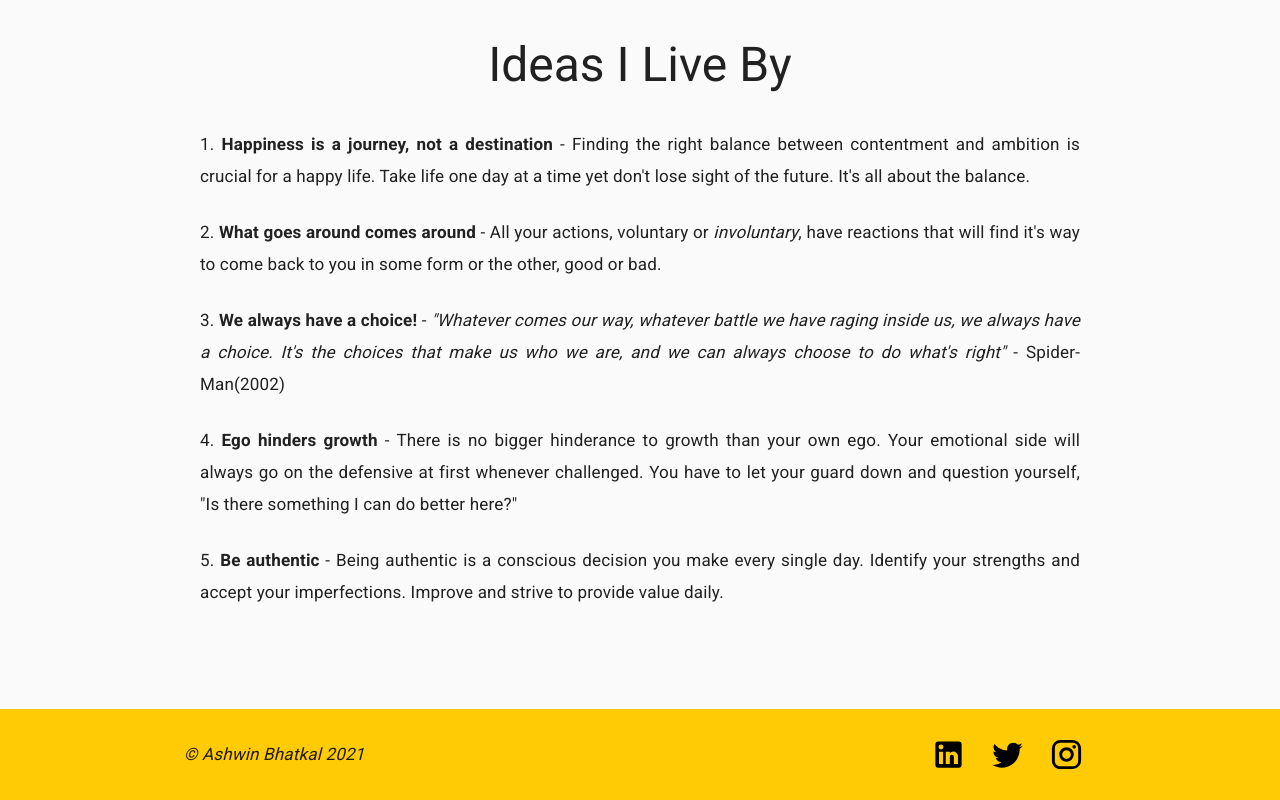
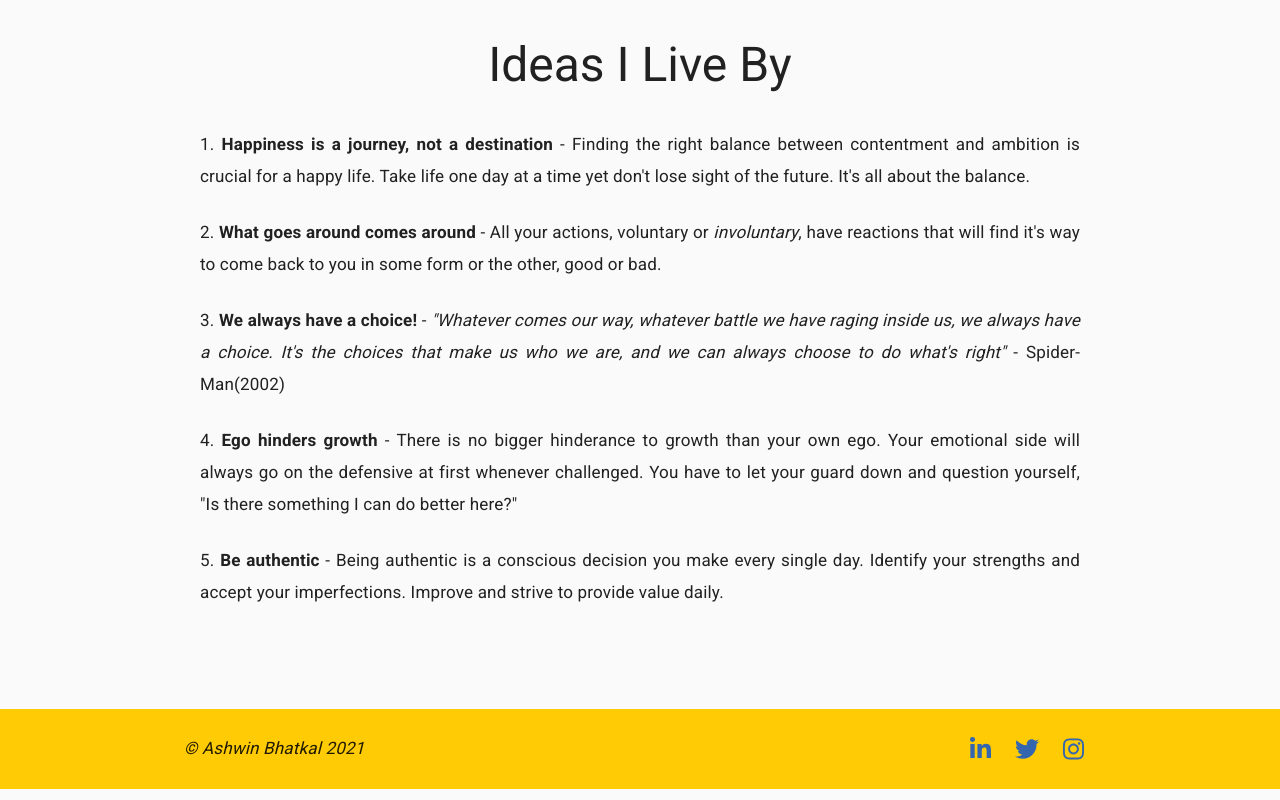
Before and after one commit to AshwinBhatkal/my-website, a Next.js app: page /about in a window 1280 px wide. Shown: the part 845-1645 px from the top of the page. Built offline with nearby package versions, Linux system fonts and the light colour scheme.

Commit message:
Made social buttons common and added wrapper

```diff
--- a/components/footer/data.js
+++ /dev/null
@@ -1,19 +0,0 @@
-import { Instagram, LinkedIn, Twitter } from "@material-ui/icons";
-
-export const socialButtons = [
-  {
-    label: "linkedin",
-    icon: LinkedIn,
-    url: "https://in.linkedin.com/in/ashwin-bhatkal/",
-  },
-  {
-    label: "twitter",
-    icon: Twitter,
-    url: "https://twitter.com/AshwinBhatkal",
-  },
-  {
-    label: "instagram",
-    icon: Instagram,
-    url: "https://www.instagram.com/ashwinbhatkal/",
-  },
-];
--- a/components/footer/index.js
+++ b/components/footer/index.js
@@ -1,6 +1,6 @@
 import { Box, Container, makeStyles, Typography } from "@material-ui/core";
-import SocialIcon from "../socialIcon";
-import { socialButtons } from "./data";
+import socialPlatforms from "data/socialPlatforms";
+import IconButtonLink from "../iconButtonLink";
 
 // The footer contains the copyright and the social icons
 export default function Footer() {
@@ -24,9 +24,16 @@ export default function Footer() {
           </Box>
           <Box>
             {/* This is the social icons section in the footer */}
-            {socialButtons.map((social) => (
-              <SocialIcon social={social} key={social.label} />
-            ))}
+            {[socialPlatforms[0], socialPlatforms[1], socialPlatforms[5]].map(
+              (platform) => (
+                <IconButtonLink
+                  url={platform.url}
+                  title={platform.title}
+                  icon={platform.icon}
+                  key={platform.title}
+                />
+              )
+            )}
           </Box>
         </Box>
       </Container>
@@ -39,7 +46,7 @@ const useStyles = makeStyles((theme) => ({
     width: "100%",
     // backgroundImage: "url(/images/hero.jpg)",
     // backgroundSize: "cover",
-    background: "#FFCB05"
+    background: "#FFCB05",
   },
   content: {
     display: "flex",
--- /dev/null
+++ b/components/iconButtonLink/index.js
@@ -0,0 +1,34 @@
+import { FontAwesomeIcon } from "@fortawesome/react-fontawesome";
+import { IconButton, Link } from "@material-ui/core";
+import { makeStyles } from "@material-ui/styles";
+
+export default function IconButtonLink({ url, title, icon, useSpacing }) {
+  const classes = useStyles({ useSpacing });
+  return (
+    <Link href={url} passHref>
+      <IconButton
+        color="primary"
+        aria-label={title}
+        component="a"
+        target="_blank"
+        title={title}
+      >
+        <FontAwesomeIcon icon={icon} className={classes.icon} />
+      </IconButton>
+    </Link>
+  );
+}
+
+const useStyles = makeStyles((theme) => ({
+  icon: {
+    fontSize: ({ useSpacing }) => useSpacing && theme.spacing(5),
+    marginLeft: ({ useSpacing }) => useSpacing && theme.spacing(1),
+    marginRight: ({ useSpacing }) => useSpacing && theme.spacing(1),
+
+    [theme.breakpoints.down("sm")]: {
+      fontSize: ({ useSpacing }) => useSpacing && theme.spacing(4),
+      marginLeft: ({ useSpacing }) => useSpacing && theme.spacing(0.5),
+      marginRight: ({ useSpacing }) => useSpacing && theme.spacing(0.5),
+    },
+  },
+}));
--- a/components/socialIcon/index.js
+++ /dev/null
@@ -1,19 +0,0 @@
-import { IconButton, Link } from "@material-ui/core";
-import { makeStyles } from "@material-ui/styles";
-
-export default function SocialIcon({ social }) {
-  const classes = useStyles();
-  return (
-    <Link href={social.url} target="#">
-      <IconButton aria-label={social.label}>
-        <social.icon fontSize="large" className={classes.social} />
-      </IconButton>
-    </Link>
-  );
-}
-
-const useStyles = makeStyles((theme) => ({
-  social: {
-    color: theme.palette.common.black,
-  },
-}));
--- /dev/null
+++ b/data/socialPlatforms.js
@@ -0,0 +1,49 @@
+import {
+  faDev,
+  faGithub,
+  faInstagram,
+  faLinkedinIn,
+  faMediumM,
+  faTwitter,
+} from "@fortawesome/free-brands-svg-icons";
+import { faChess } from "@fortawesome/free-solid-svg-icons";
+
+const socialPlatforms = [
+  {
+    url: "https://linkedin.com/in/ashwin-bhatkal",
+    icon: faLinkedinIn,
+    title: "LinkedIn",
+  },
+  {
+    url: "https://twitter.com/AshwinBhatkal",
+    icon: faTwitter,
+    title: "Twitter",
+  },
+  {
+    url: "https://github.com/AshwinBhatkal",
+    icon: faGithub,
+    title: "GitHub",
+  },
+  {
+    url: "https://ashwinbhatkal.medium.com",
+    icon: faMediumM,
+    title: "Medium",
+  },
+  {
+    url: "https://dev.to/ashwinbhatkal",
+    icon: faDev,
+    title: "Dev.to",
+  },
+  {
+    url: "https://www.instagram.com/ashwinbhatkal",
+    icon: faInstagram,
+    title: "Instagram",
+  },
+  {
+    url: "https://www.chess.com/member/ashwinbhatkal",
+    icon: faChess,
+    title: "Chess.com",
+  },
+];
+
+export default socialPlatforms;
```
Also changed, not shown: pages/contact.js (+10 -76 lines).
